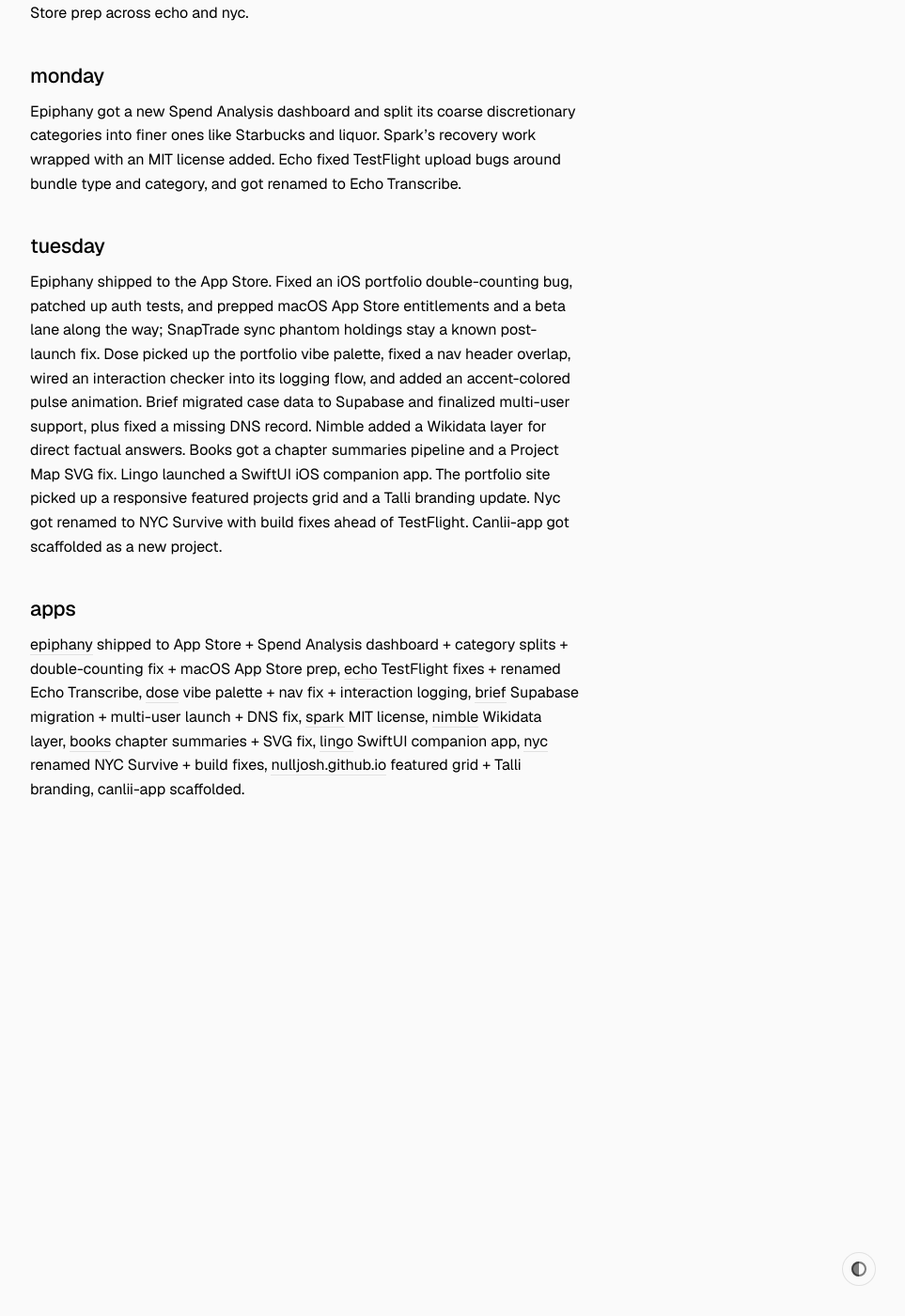
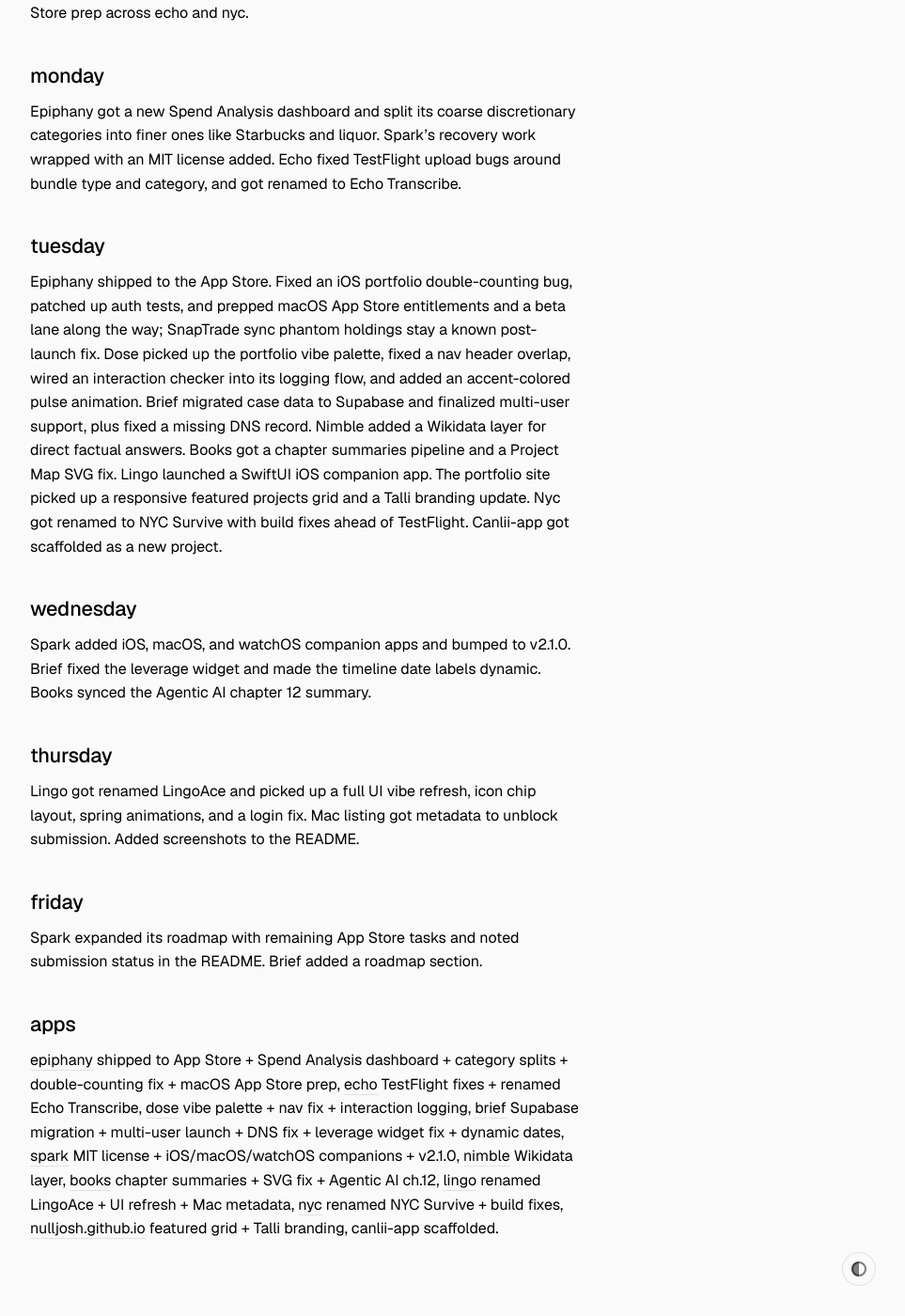
Before and after one commit to nulljosh/inkpress, a Jekyll site: the page built from _posts/2026-06-26-week.md, in a window 1280 px wide and 1400 px high, scrolled down 739 px. Shown: the whole window at 94% size, without its empty margins (316-1279 px from the left). Built offline with Jekyll 4.4.1, drawn with Linux system fonts in a browser that asks for light colours; before the commit the page ends 1671 px from its top, so only the background shows below that.

Commit message:
Update week of 2026-06-26: add Wed-Fri (LingoAce, Spark companions, Brief fixes)

```diff
--- a/_posts/2026-06-26-week.md
+++ b/_posts/2026-06-26-week.md
@@ -17,6 +17,18 @@
 
 Epiphany shipped to the App Store. Fixed an iOS portfolio double-counting bug, patched up auth tests, and prepped macOS App Store entitlements and a beta lane along the way; SnapTrade sync phantom holdings stay a known post-launch fix. Dose picked up the portfolio vibe palette, fixed a nav header overlap, wired an interaction checker into its logging flow, and added an accent-colored pulse animation. Brief migrated case data to Supabase and finalized multi-user support, plus fixed a missing DNS record. Nimble added a Wikidata layer for direct factual answers. Books got a chapter summaries pipeline and a Project Map SVG fix. Lingo launched a SwiftUI iOS companion app. The portfolio site picked up a responsive featured projects grid and a Talli branding update. Nyc got renamed to NYC Survive with build fixes ahead of TestFlight. Canlii-app got scaffolded as a new project.
 
+## wednesday
+
+Spark added iOS, macOS, and watchOS companion apps and bumped to v2.1.0. Brief fixed the leverage widget and made the timeline date labels dynamic. Books synced the Agentic AI chapter 12 summary.
+
+## thursday
+
+Lingo got renamed LingoAce and picked up a full UI vibe refresh, icon chip layout, spring animations, and a login fix. Mac listing got metadata to unblock submission. Added screenshots to the README.
+
+## friday
+
+Spark expanded its roadmap with remaining App Store tasks and noted submission status in the README. Brief added a roadmap section.
+
 ## apps
 
-[epiphany](https://github.com/nulljosh/epiphany) shipped to App Store + Spend Analysis dashboard + category splits + double-counting fix + macOS App Store prep, [echo](https://github.com/nulljosh/echo) TestFlight fixes + renamed Echo Transcribe, [dose](https://github.com/nulljosh/dose) vibe palette + nav fix + interaction logging, [brief](https://github.com/nulljosh/brief) Supabase migration + multi-user launch + DNS fix, [spark](https://github.com/nulljosh/spark) MIT license, [nimble](https://github.com/nulljosh/nimble) Wikidata layer, [books](https://github.com/nulljosh/books) chapter summaries + SVG fix, [lingo](https://github.com/nulljosh/lingo) SwiftUI companion app, [nyc](https://github.com/nulljosh/nyc) renamed NYC Survive + build fixes, [nulljosh.github.io](https://github.com/nulljosh/nulljosh.github.io) featured grid + Talli branding, canlii-app scaffolded.
+[epiphany](https://github.com/nulljosh/epiphany) shipped to App Store + Spend Analysis dashboard + category splits + double-counting fix + macOS App Store prep, [echo](https://github.com/nulljosh/echo) TestFlight fixes + renamed Echo Transcribe, [dose](https://github.com/nulljosh/dose) vibe palette + nav fix + interaction logging, [brief](https://github.com/nulljosh/brief) Supabase migration + multi-user launch + DNS fix + leverage widget fix + dynamic dates, [spark](https://github.com/nulljosh/spark) MIT license + iOS/macOS/watchOS companions + v2.1.0, [nimble](https://github.com/nulljosh/nimble) Wikidata layer, [books](https://github.com/nulljosh/books) chapter summaries + SVG fix + Agentic AI ch.12, [lingo](https://github.com/nulljosh/lingo) renamed LingoAce + UI refresh + Mac metadata, [nyc](https://github.com/nulljosh/nyc) renamed NYC Survive + build fixes, [nulljosh.github.io](https://github.com/nulljosh/nulljosh.github.io) featured grid + Talli branding, canlii-app scaffolded.
```
